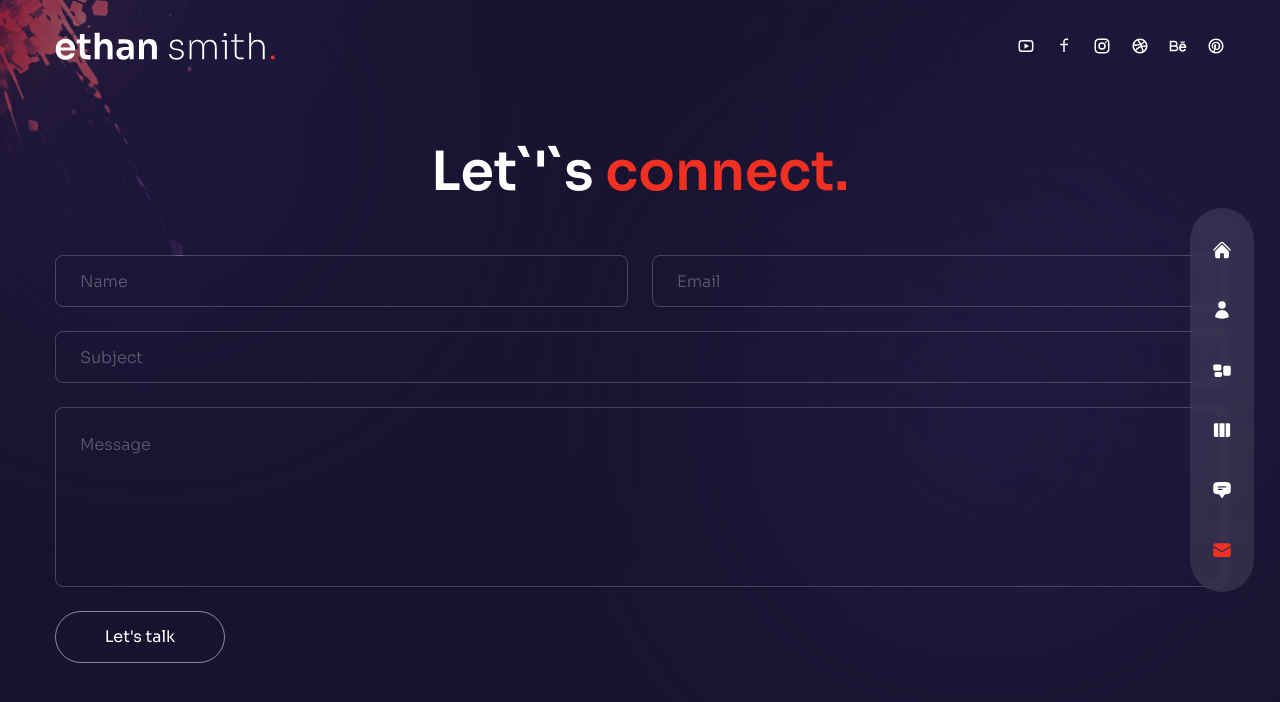
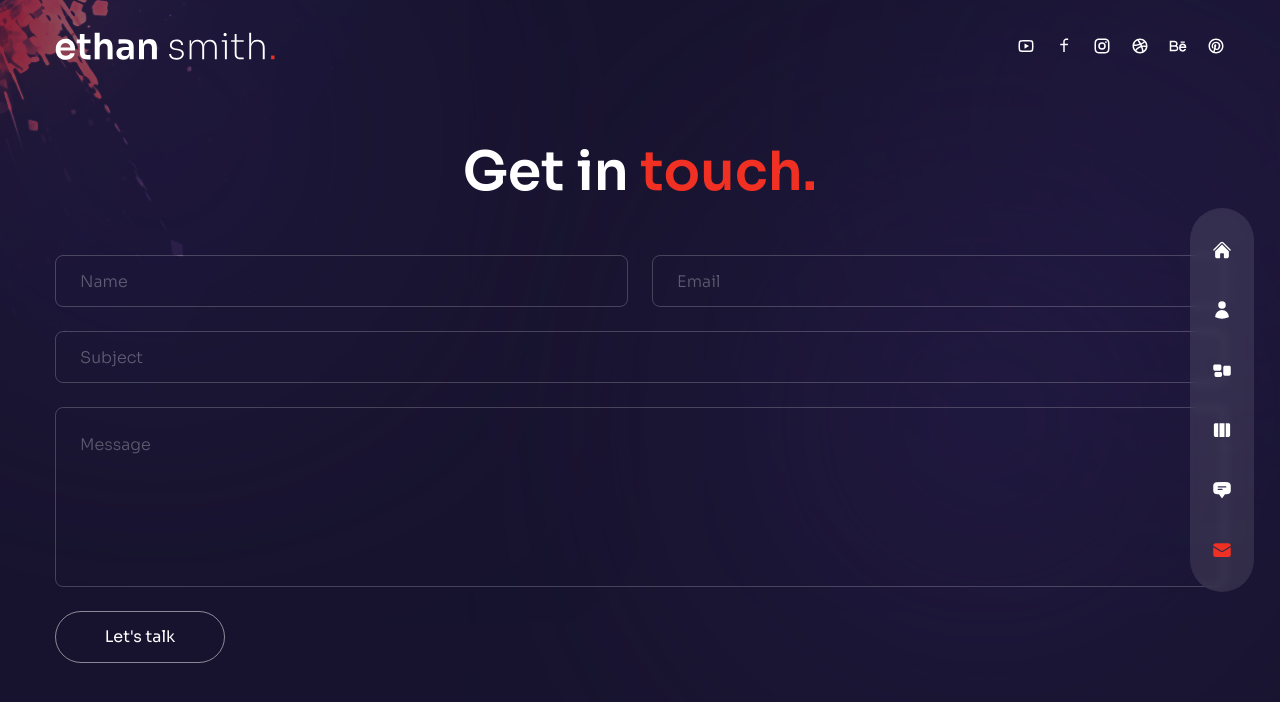
Before and after one commit to inkerton/Ethan_portfolio, a Next.js app: page /contact in a window 1280 px wide. Shown: the top 702 px of the page. Built offline with nearby package versions, Linux system fonts and the light colour scheme.

Commit message:
Update index.js

```diff
--- a/pages/contact/index.js
+++ b/pages/contact/index.js
@@ -23,7 +23,7 @@ const Contact = () => {
         animate="show"
         exit="hidden"
         className='h2 text-center mb-12'>
-          Let`&apos;`s <span className='text-accent'>connect.</span>
+          Get in <span className='text-accent'>touch.</span>
         </motion.h2>
           {/* form */}
           <motion.form
```
